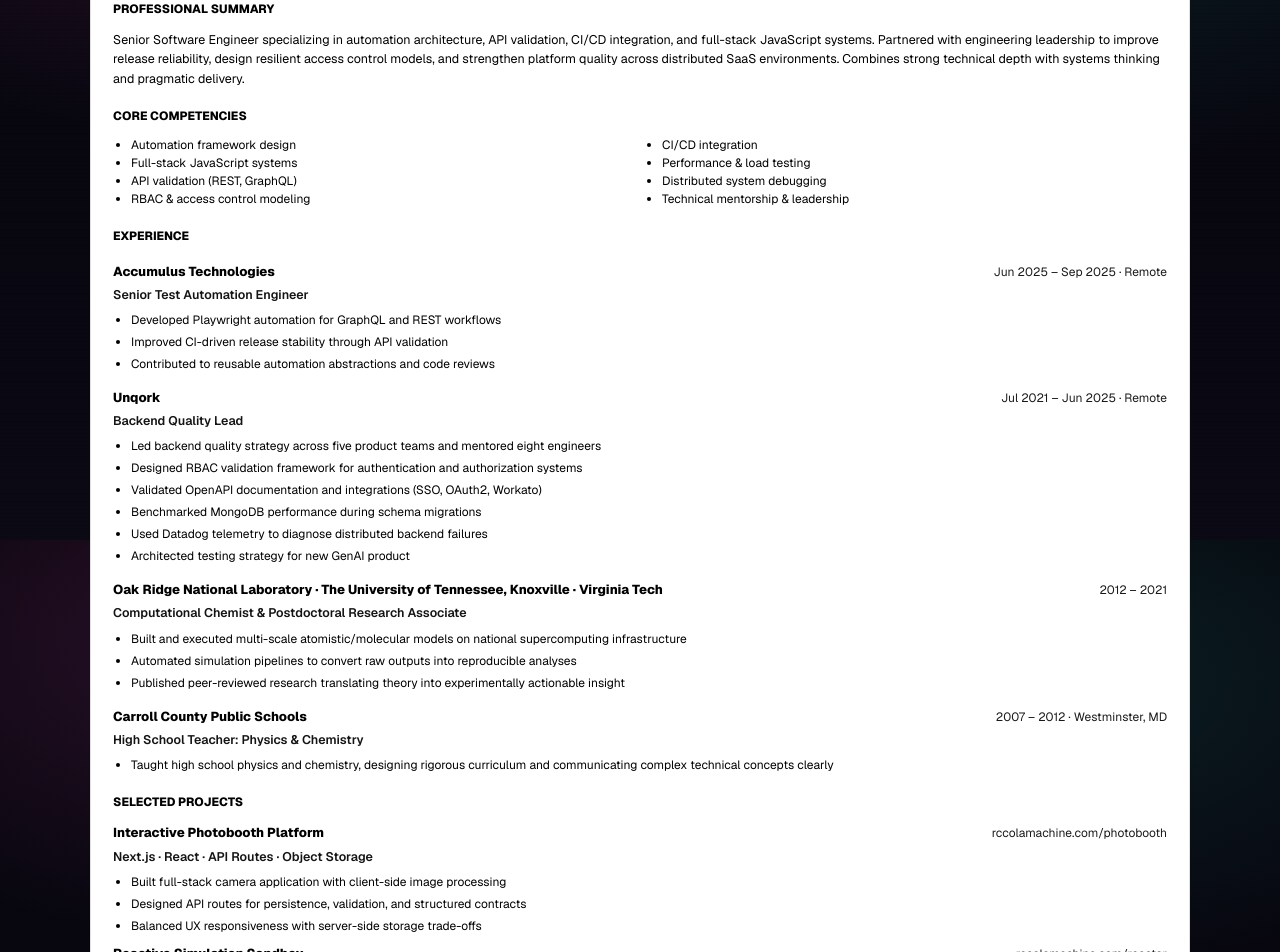
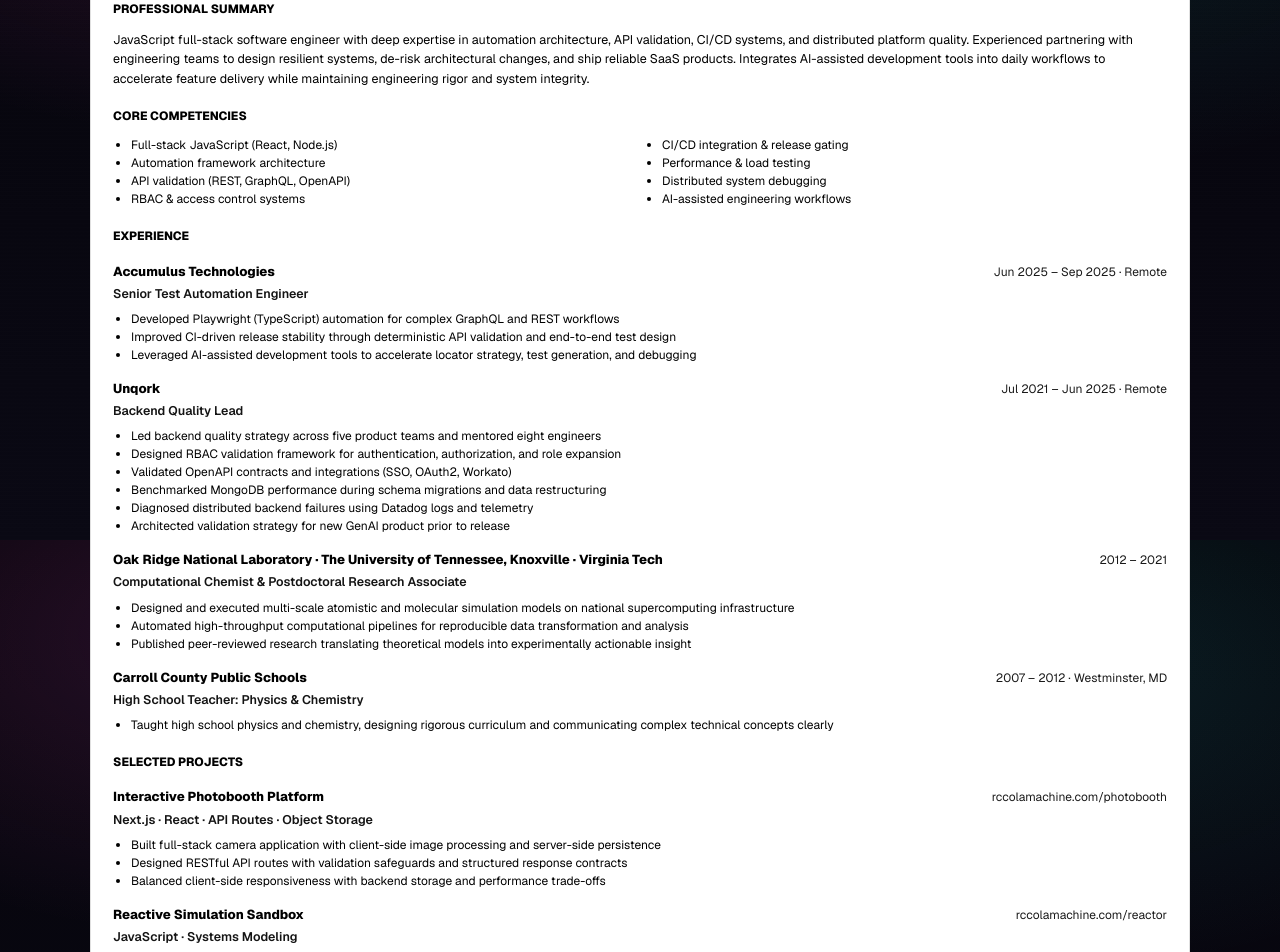
Before and after one commit to rccolamachine/project-site, a Next.js app: page /resume in a window 1280 px wide. Shown: the part 260-1212 px from the top of the page. Built offline with nearby package versions, Linux system fonts and the light colour scheme.

Commit message:
more resume tweaks

```diff
--- a/app/resume/page.js
+++ b/app/resume/page.js
@@ -4,12 +4,6 @@ import React, { useEffect, useMemo, useRef } from "react";
 
 const SECTION_GAP = 16;
 
-/**
- * ResumePage
- * - Single-file, self-contained resume renderer + print-to-PDF workflow.
- * - Data-driven: edit arrays below (LINKS / EXPERIENCE / PROJECTS) instead of JSX.
- * - Style preserved: matches your existing “resume paper” look + print-only mode.
- */
 export default function ResumePage() {
   const paperRef = useRef(null);
 
@@ -57,9 +51,9 @@ export default function ResumePage() {
         title: "Senior Test Automation Engineer",
         right: "Jun 2025 – Sep 2025 · Remote",
         bullets: [
-          "Developed Playwright automation for GraphQL and REST workflows",
-          "Improved CI-driven release stability through API validation",
-          "Contributed to reusable automation abstractions and code reviews",
+          "Developed Playwright (TypeScript) automation for complex GraphQL and REST workflows",
+          "Improved CI-driven release stability through deterministic API validation and end-to-end test design",
+          "Leveraged AI-assisted development tools to accelerate locator strategy, test generation, and debugging",
         ],
       },
       {
@@ -68,11 +62,11 @@ export default function ResumePage() {
         right: "Jul 2021 – Jun 2025 · Remote",
         bullets: [
           "Led backend quality strategy across five product teams and mentored eight engineers",
-          "Designed RBAC validation framework for authentication and authorization systems",
-          "Validated OpenAPI documentation and integrations (SSO, OAuth2, Workato)",
-          "Benchmarked MongoDB performance during schema migrations",
-          "Used Datadog telemetry to diagnose distributed backend failures",
-          "Architected testing strategy for new GenAI product",
+          "Designed RBAC validation framework for authentication, authorization, and role expansion",
+          "Validated OpenAPI contracts and integrations (SSO, OAuth2, Workato)",
+          "Benchmarked MongoDB performance during schema migrations and data restructuring",
+          "Diagnosed distributed backend failures using Datadog logs and telemetry",
+          "Architected validation strategy for new GenAI product prior to release",
         ],
       },
       {
@@ -81,9 +75,9 @@ export default function ResumePage() {
         title: "Computational Chemist & Postdoctoral Research Associate",
         right: "2012 – 2021",
         bullets: [
-          "Built and executed multi-scale atomistic/molecular models on national supercomputing infrastructure",
-          "Automated simulation pipelines to convert raw outputs into reproducible analyses",
-          "Published peer-reviewed research translating theory into experimentally actionable insight",
+          "Designed and executed multi-scale atomistic and molecular simulation models on national supercomputing infrastructure",
+          "Automated high-throughput computational pipelines for reproducible data transformation and analysis",
+          "Published peer-reviewed research translating theoretical models into experimentally actionable insight",
         ],
       },
       {
@@ -106,9 +100,9 @@ export default function ResumePage() {
         href: "https://rccolamachine.com/photobooth",
         printText: "rccolamachine.com/photobooth",
         bullets: [
-          "Built full-stack camera application with client-side image processing",
-          "Designed API routes for persistence, validation, and structured contracts",
-          "Balanced UX responsiveness with server-side storage trade-offs",
+          "Built full-stack camera application with client-side image processing and server-side persistence",
+          "Designed RESTful API routes with validation safeguards and structured response contracts",
+          "Balanced client-side responsiveness with backend storage and performance trade-offs",
         ],
       },
       {
@@ -118,7 +112,7 @@ export default function ResumePage() {
         printText: "rccolamachine.com/reactor",
         bullets: [
           "Implemented browser-based reactive system modeling interacting entities",
-          "Evaluated algorithmic trade-offs between realism and performance",
+          "Evaluated algorithmic trade-offs between physical realism and real-time performance",
         ],
       },
     ],
@@ -236,7 +230,6 @@ export default function ResumePage() {
           font-weight: 600;
           font-size: 12.5px;
           opacity: 0.92;
-          margin-top: 1px;
         }
 
         .roleRight {
@@ -251,10 +244,6 @@ export default function ResumePage() {
           padding-left: 18px;
           font-size: 12.5px;
           line-height: 1.5;
-        }
-
-        .roleBullets li {
-          margin: 0 0 4px;
         }
 
         .resumePaper a {
@@ -298,11 +287,9 @@ export default function ResumePage() {
           .noPrint {
             display: none !important;
           }
-
           .role {
             break-inside: avoid-page;
           }
-
           a[href]::after {
             content: "" !important;
           }
@@ -321,13 +308,13 @@ export default function ResumePage() {
         </button>
       </header>
 
-      <article className="resumePaper" ref={paperRef} aria-label="Resume">
+      <article className="resumePaper" ref={paperRef}>
         <header className="resumeHeader">
           <div>
             <div className="resumeName">Rob Chapleski Jr., Ph.D.</div>
             <div className="resumeTitle">
-              Senior Software Engineer · Quality Architecture · Full-Stack
-              Systems
+              Senior Software Engineer · JavaScript Full-Stack · Quality &
+              Automation
             </div>
           </div>
 
@@ -359,25 +346,26 @@ export default function ResumePage() {
 
         <Section title="Professional Summary">
           <p className="resumeP">
-            Senior Software Engineer specializing in automation architecture,
-            API validation, CI/CD integration, and full-stack JavaScript
-            systems. Partnered with engineering leadership to improve release
-            reliability, design resilient access control models, and strengthen
-            platform quality across distributed SaaS environments. Combines
-            strong technical depth with systems thinking and pragmatic delivery.
+            JavaScript full-stack software engineer with deep expertise in
+            automation architecture, API validation, CI/CD systems, and
+            distributed platform quality. Experienced partnering with
+            engineering teams to design resilient systems, de-risk architectural
+            changes, and ship reliable SaaS products. Integrates AI-assisted
+            development tools into daily workflows to accelerate feature
+            delivery while maintaining engineering rigor and system integrity.
           </p>
         </Section>
 
         <Section title="Core Competencies">
           <ul className="competencies">
-            <li>Automation framework design</li>
-            <li>Full-stack JavaScript systems</li>
-            <li>API validation (REST, GraphQL)</li>
-            <li>RBAC & access control modeling</li>
-            <li>CI/CD integration</li>
+            <li>Full-stack JavaScript (React, Node.js)</li>
+            <li>Automation framework architecture</li>
+            <li>API validation (REST, GraphQL, OpenAPI)</li>
+            <li>RBAC & access control systems</li>
+            <li>CI/CD integration & release gating</li>
             <li>Performance & load testing</li>
             <li>Distributed system debugging</li>
-            <li>Technical mentorship & leadership</li>
+            <li>AI-assisted engineering workflows</li>
           </ul>
         </Section>
 
@@ -403,14 +391,13 @@ export default function ResumePage() {
                 <>
                   <span className="screenOnly">
                     <a href={p.href} target="_blank" rel="noreferrer noopener">
-                      {toPrettyHostPath(p.href)}
+                      {p.printText}
                     </a>
                   </span>
                   <span className="printOnly">{p.printText}</span>
                 </>
               }
               bullets={p.bullets}
-              compactTop
             />
           ))}
         </Section>
@@ -419,7 +406,7 @@ export default function ResumePage() {
           <p className="resumeP">
             JavaScript · TypeScript · Node.js · React · GraphQL · REST · MongoDB
             · Playwright · Selenium · CodeceptJS · Postman · K6 · GitLab CI ·
-            Datadog · Jira · AI-assisted development tools
+            Datadog · Jira · AI-assisted development tools (ChatGPT, Codex)
           </p>
         </Section>
 
@@ -438,7 +425,6 @@ export default function ResumePage() {
   );
 }
 
-/** Small presentational wrappers for consistency */
 function Section({ title, children }) {
   return (
     <section style={{ marginTop: SECTION_GAP }}>
@@ -448,9 +434,9 @@ function Section({ title, children }) {
   );
 }
 
-function Role({ company, title, right, bullets, compactTop = false }) {
+function Role({ company, title, right, bullets }) {
   return (
-    <div className="role" style={compactTop ? { marginTop: 8 } : undefined}>
+    <div className="role">
       <div className="roleTop">
         <div>
           <div className="roleCompany">{company}</div>
@@ -458,24 +444,11 @@ function Role({ company, title, right, bullets, compactTop = false }) {
         </div>
         <div className="roleRight">{right}</div>
       </div>
-      {bullets?.length && (
-        <ul className="roleBullets">
-          {bullets.map((b, i) => (
-            <li key={`${company}-${i}`}>{b}</li>
-          ))}
-        </ul>
-      )}
+      <ul className="roleBullets">
+        {bullets.map((b, i) => (
+          <li key={`${company}-${i}`}>{b}</li>
+        ))}
+      </ul>
     </div>
   );
 }
-
-function toPrettyHostPath(url) {
-  try {
-    const u = new URL(url);
-    const host = u.host.replace(/^www\./, "");
-    const path = (u.pathname || "/").replace(/\/$/, "");
-    return `${host}${path}`;
-  } catch {
-    return url;
-  }
-}
```
